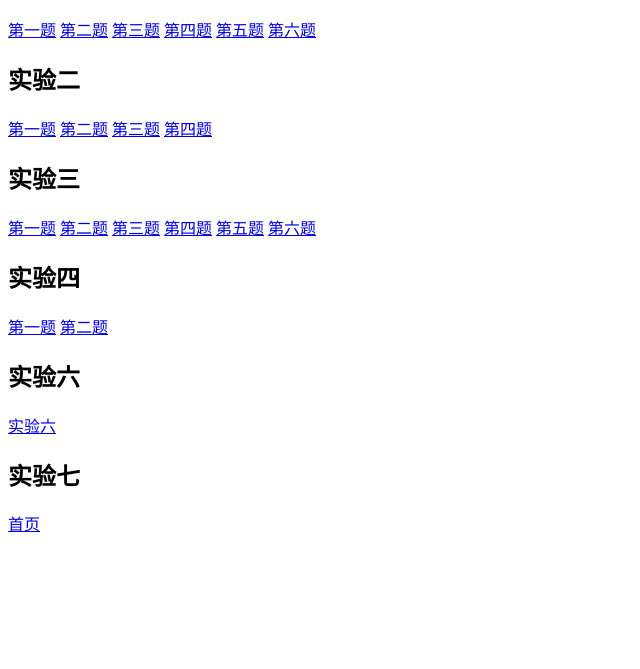
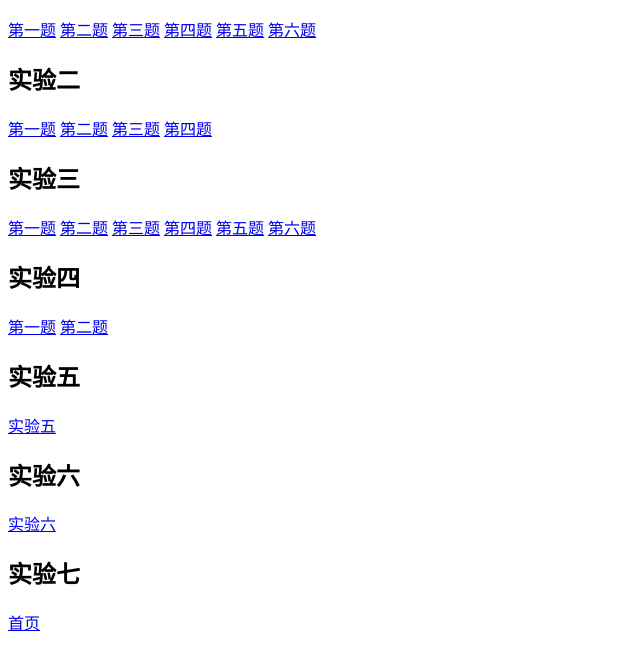
Before and after one commit to liyulin150/liyulin.github.io, a plain HTML site: page index.html in a window 1280 px wide. Shown: the part 113-782 px from the top of the page, without its empty margins (0-640 px from the left). Drawn offline with Linux system fonts and the light colour scheme.

Commit message:
Update index.html

```diff
--- a/index.html
+++ b/index.html
@@ -27,6 +27,8 @@
 	<h2>实验四</h2>
 	<a href="网页设计实验四/第一题/sy4-1.html">第一题</a>
 	<a href="网页设计实验四/第二题/第二题.html">第二题</a>
+	<h2>实验五</h2>
+	<a href="网页设计实验五/实验五.html">实验五</a>
 	<h2>实验六</h2>
 	<a href="网页设计实验六/实验六.html">实验六</a>
 	<h2>实验七</h2>
```
